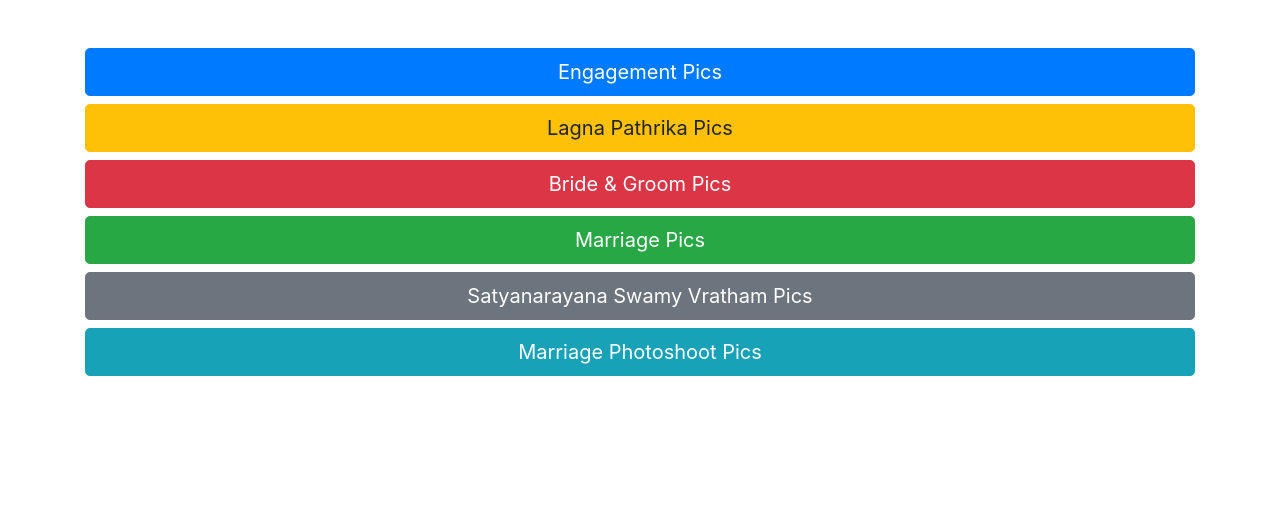
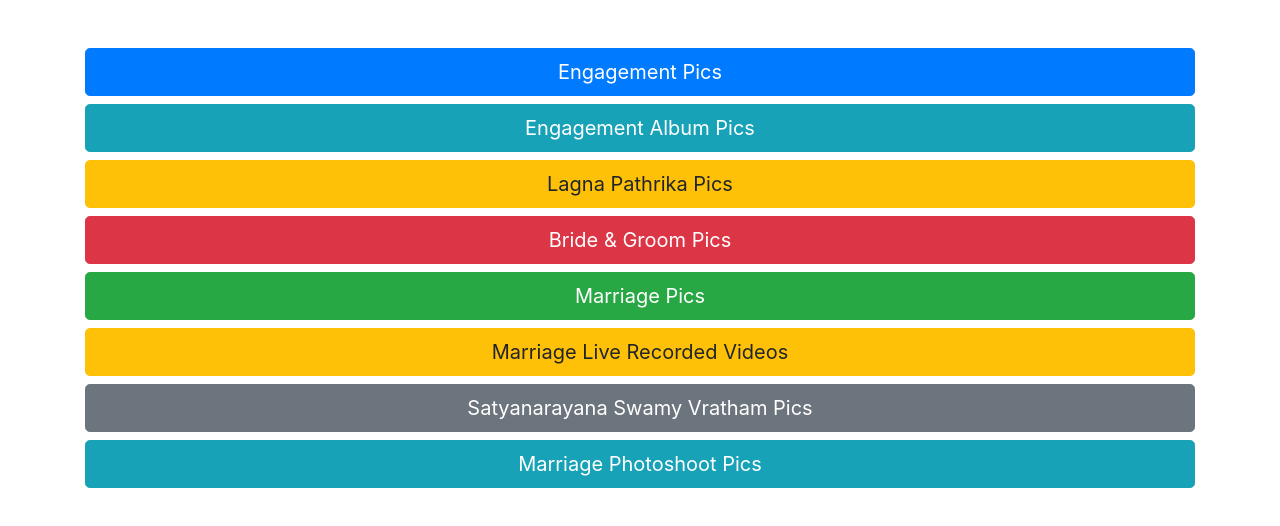
Before and after one commit to gopibabus/Notes, a plain HTML site: page index.html in a window 1280 px wide. Drawn offline with nearby package versions, Linux system fonts and the light colour scheme.

Commit message:
added marriage live recorded videos link and engagement photos album pics git add index.html !

```diff
--- a/index.html
+++ b/index.html
@@ -14,9 +14,11 @@
     </div> -->
     <div class="container">
         <a href="https://photos.app.goo.gl/rG7be8KgJS3QjSpu6" target="_blank" class="btn btn-primary btn-lg btn-block mt-5" role="button" aria-pressed="true">Engagement Pics</a>
+        <a href="https://photos.app.goo.gl/pAjfH65E3q82AsCR8" target="_blank" class="btn btn-info btn-lg btn-block mt-2" role="button" aria-pressed="true">Engagement Album Pics</a>
         <a href="https://photos.app.goo.gl/eXD7Epd67MCgx5Vt6" target="_blank" class="btn btn-warning btn-lg btn-block mt-2" role="button" aria-pressed="true">Lagna Pathrika Pics</a>
         <a href="https://photos.app.goo.gl/pjbyEVwiYJQ67Tm5A" target="_blank" class="btn btn-danger btn-lg btn-block mt-2" role="button" aria-pressed="true">Bride & Groom Pics</a>
         <a href="https://photos.app.goo.gl/TyQWQykHoMFubhNk7" target="_blank" class="btn btn-success btn-lg btn-block mt-2" role="button" aria-pressed="true">Marriage Pics</a>
+        <a href="https://www.youtube.com/watch?v=yq7eiqmttko&list=PLB1iMV2L1p6RmbDENm0wZVBxu8kA_BHSf" target="_blank" class="btn btn-warning btn-lg btn-block mt-2" role="button" aria-pressed="true">Marriage Live Recorded Videos</a>
         <a href="https://photos.app.goo.gl/s5QdjtyqgedkHgQD7" target="_blank" class="btn btn-secondary btn-lg btn-block mt-2" role="button" aria-pressed="true">Satyanarayana Swamy Vratham Pics</a>
         <a href="https://photos.app.goo.gl/4WRFEwwsKSTNJqQk8" target="_blank" class="btn btn-info btn-lg btn-block mt-2" role="button" aria-pressed="true">Marriage Photoshoot Pics</a>
     </div>
```
